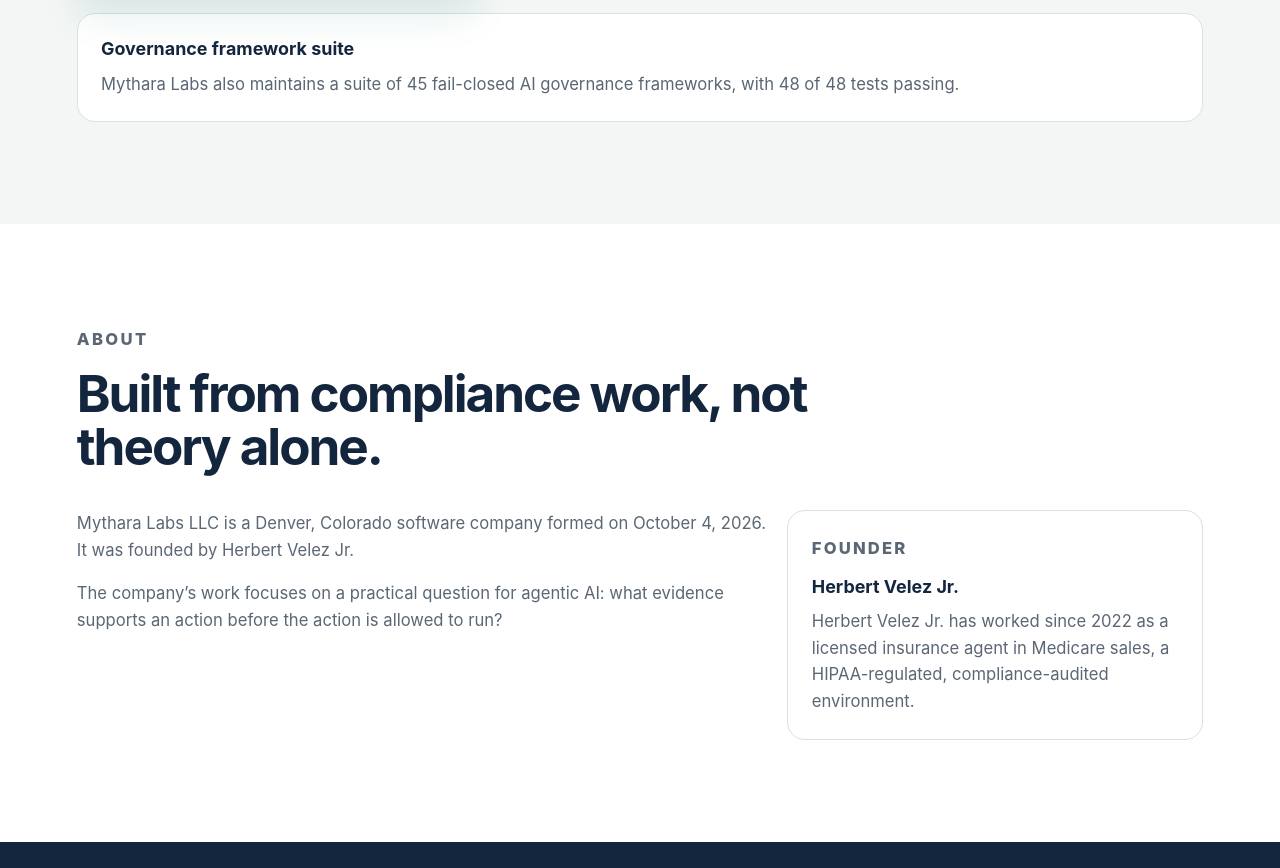
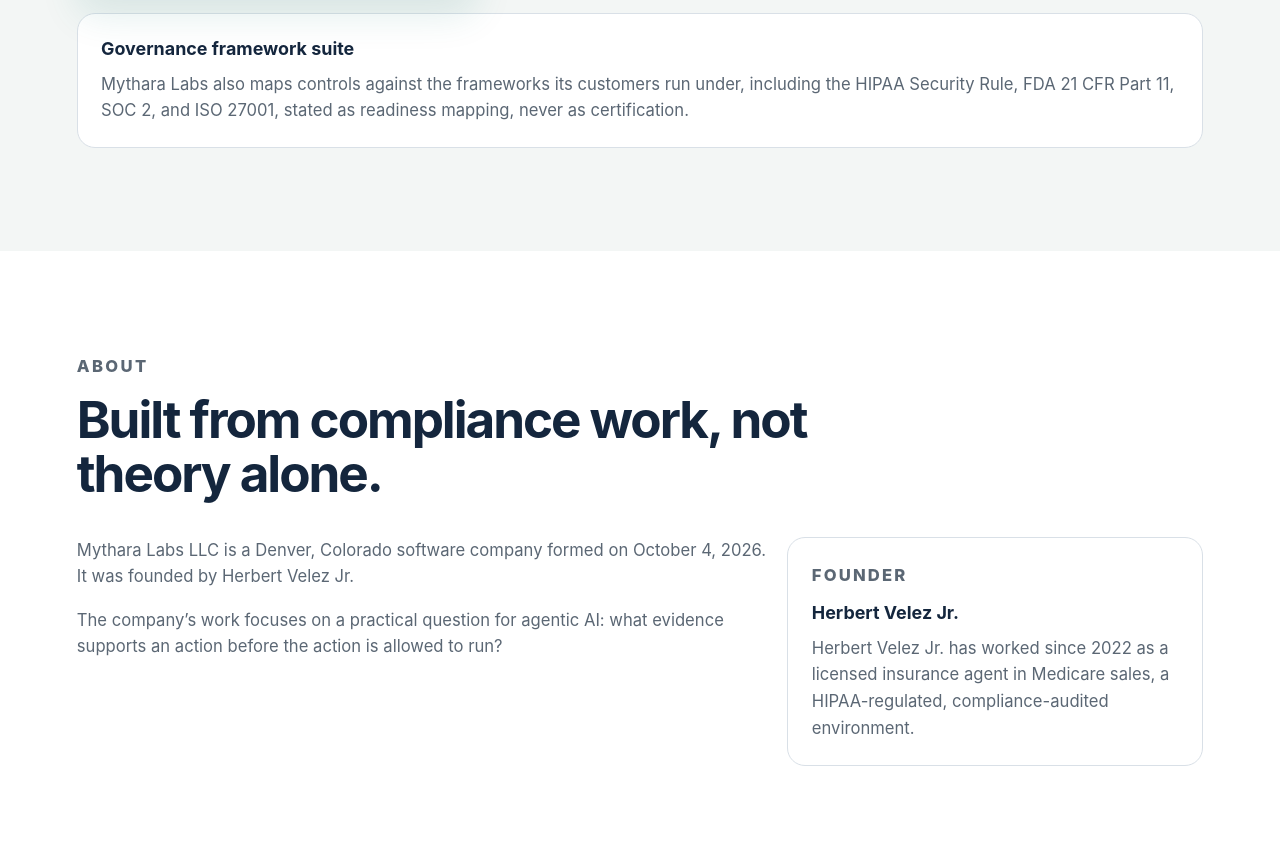
Before and after one commit to MytharaLabsLLC/mytharalabsllc.github.io, a plain HTML site: page index.html in a window 1280 px wide. Shown: the part 2052-2920 px from the top of the page. Drawn offline with Linux system fonts and the light colour scheme.

Commit message:
Correct governance frameworks line to verified claims

```diff
--- a/index.html
+++ b/index.html
@@ -126,7 +126,7 @@
         <div class="framework-note">
           <h3>Governance framework suite</h3>
           <p>
-            Mythara Labs also maintains a suite of 45 fail-closed AI governance frameworks, with 48 of 48 tests passing.
+            Mythara Labs also maps controls against the frameworks its customers run under, including the HIPAA Security Rule, FDA 21 CFR Part 11, SOC 2, and ISO 27001, stated as readiness mapping, never as certification.
           </p>
         </div>
       </section>
```
